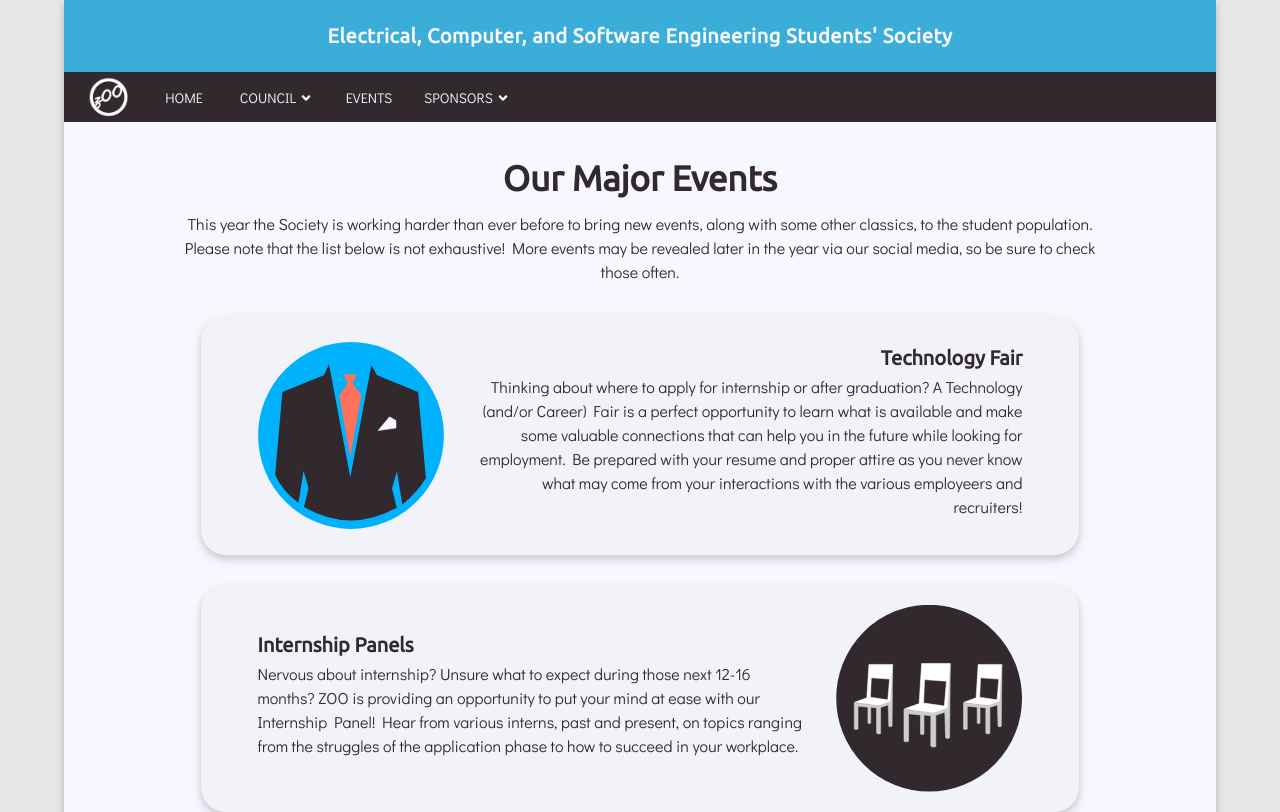
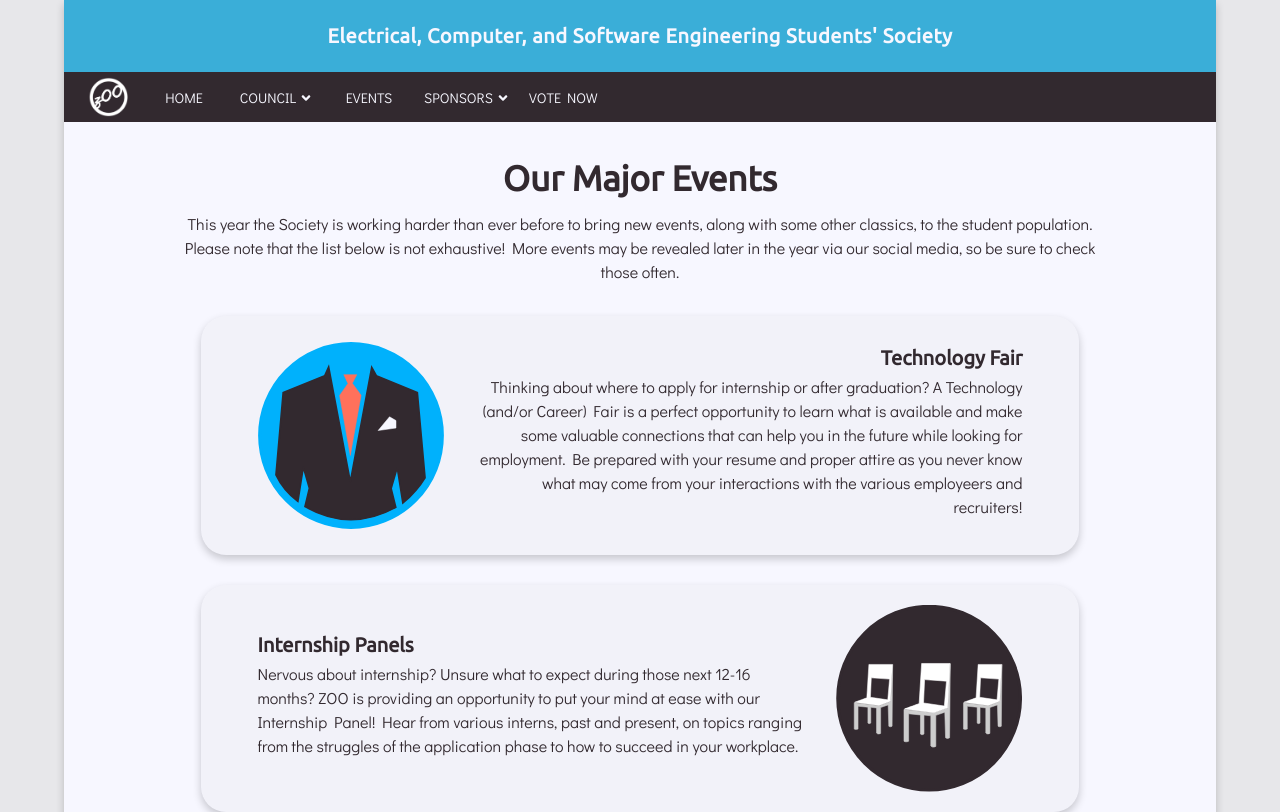
Before and after one commit to zoouofc/zooengg.ca-react, a React (Create React App) app: page /events in a window 1280 px wide. Shown: the top 812 px of the page. Built offline with nearby package versions, Linux system fonts and the light colour scheme.

Commit message:
Updating appearance of Vote Now on nav

```diff
--- a/src/components/Navbar.jsx
+++ b/src/components/Navbar.jsx
@@ -120,12 +120,6 @@ const Navbar = () => {
                   JOIN THE TEAM
                 </NavDropdown.Item>
               </LinkContainer>
-              <NavDropdown.Item
-                href="https://forms.gle/GGJzuuKWra9gHUmt6"
-                target="_blank"
-              >
-                VOTE NOW
-              </NavDropdown.Item>
             </NavDropdown>
             {/* End of Council Dropdown */}
 
@@ -183,6 +177,15 @@ const Navbar = () => {
             </NavDropdown>
             {/* End of Sponsorship Dropdown */}
 
+            <NavDropdown.Item
+                href="https://forms.gle/GGJzuuKWra9gHUmt6"
+                target="_blank"
+                className="external-nav"
+                style={{padding: "15px", width: "105px", height: "50px", fontSize: "14px"}}
+              >
+                VOTE NOW
+              </NavDropdown.Item>
+
           </Nav>
 
         </ReactNavbar.Collapse>
--- a/src/stylesheets/navbar/Navbar.scss
+++ b/src/stylesheets/navbar/Navbar.scss
@@ -133,3 +133,14 @@ h1.page-header {
     width: 105px;
   }
 }
+
+.external-nav {
+  &:focus {
+    background-color: var(--dark-bg);
+
+    &:hover {
+      background-color: var(--dark-bg-hover);
+      color: var(--nav-bg-font);
+    }
+  }
+}
```
